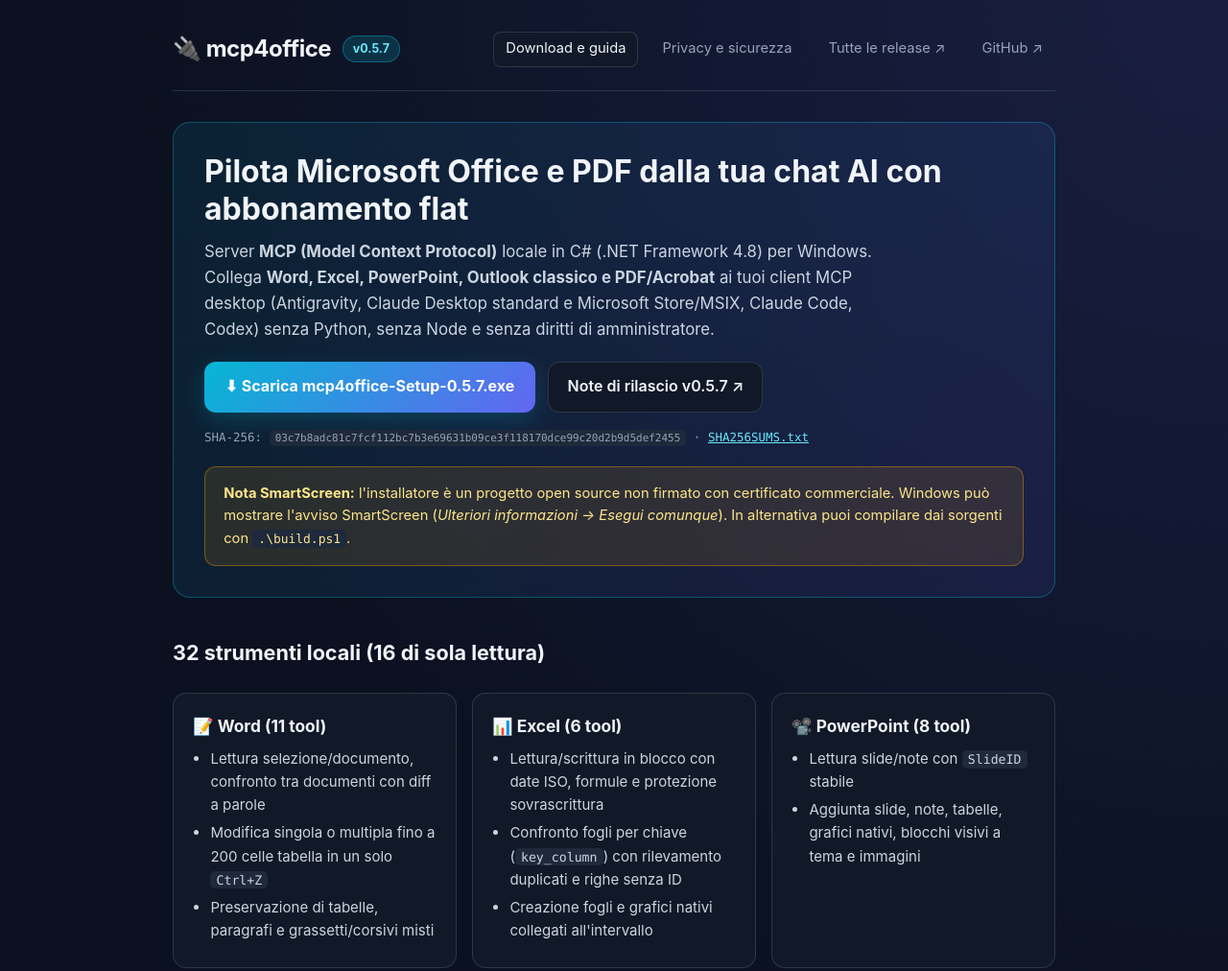
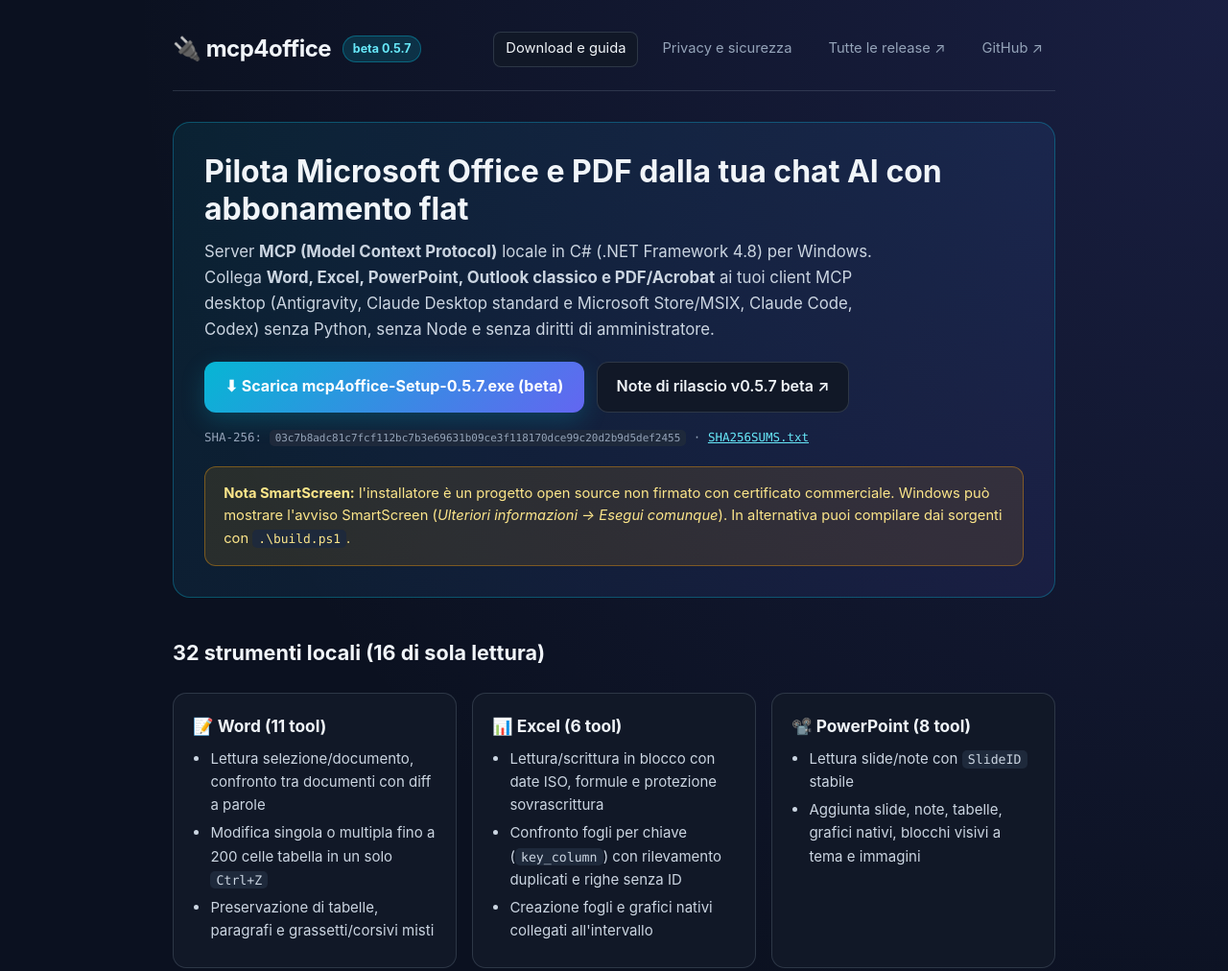
Before and after one commit to pai-office-automation/mcp4office, a plain HTML site: page docs/index.html in a window 1280 px wide. Shown: the top 1012 px of the page at 96% size. Drawn offline with Linux system fonts and the light colour scheme.

Commit message:
Aggiunta dicitura beta 0.5.7 su GitHub Pages

```diff
--- a/docs/index.html
+++ b/docs/index.html
@@ -110,7 +110,7 @@
     <header>
       <div class="brand">
         <h1>🔌 mcp4office</h1>
-        <span class="badge">v0.5.7</span>
+        <span class="badge">beta 0.5.7</span>
       </div>
       <nav aria-label="Navigazione">
         <a class="active" href="index.html">Download e guida</a>
@@ -129,10 +129,10 @@
       </p>
       <div class="cta-row">
         <a class="btn-primary" href="https://github.com/pai-office-automation/mcp4office/releases/download/v0.5.7/mcp4office-Setup-0.5.7.exe">
-          ⬇ Scarica mcp4office-Setup-0.5.7.exe
+          ⬇ Scarica mcp4office-Setup-0.5.7.exe (beta)
         </a>
         <a class="btn-secondary" href="https://github.com/pai-office-automation/mcp4office/releases/tag/v0.5.7" target="_blank" rel="noopener">
-          Note di rilascio v0.5.7 ↗
+          Note di rilascio v0.5.7 beta ↗
         </a>
       </div>
       <div class="sha">
```
Also changed, not shown: docs/privacy.html (+1 -1 lines).
